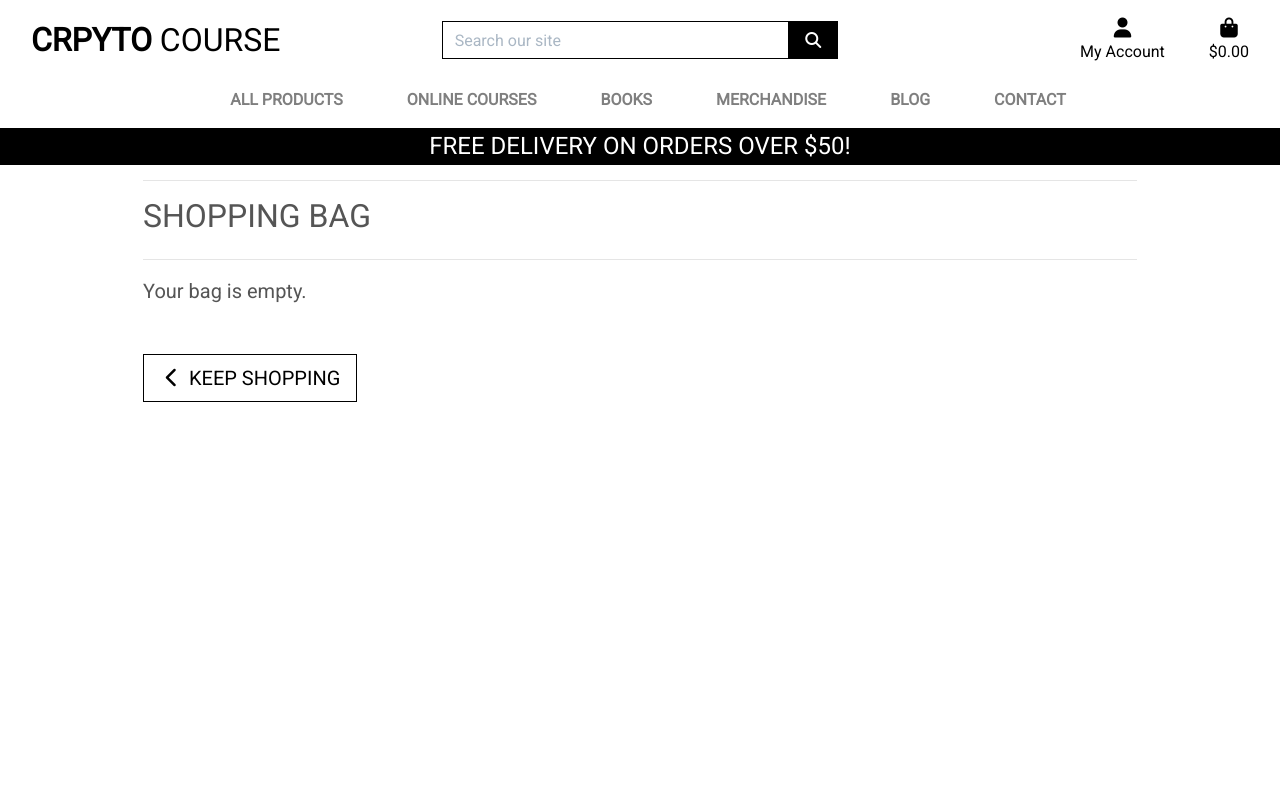
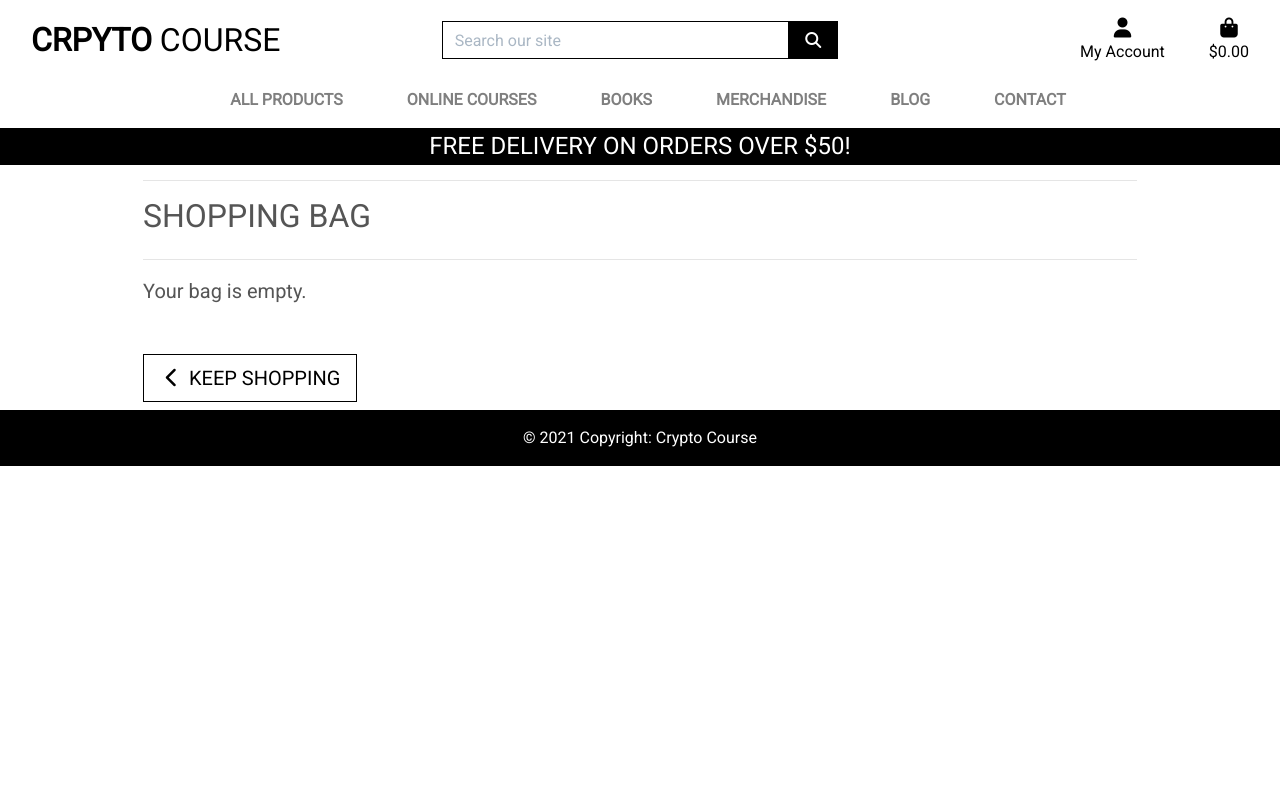
Before and after one commit to tindyc/crypto_course, a Django app: page /bag/ in a window 1280 px wide. Run offline with Django 3.2, Linux system fonts and the light colour scheme; some libraries are stand-ins or nearby versions.

Commit message:
Add footer to base.html

```diff
--- a/static/css/base.css
+++ b/static/css/base.css
@@ -494,25 +494,3 @@ figure .wrap_img {
         font-size: 1em;
     }
 }
-/*--Footer--*/
-footer {
-    right: 0;
-    bottom: 0;
-    -ms-flex-negative: 0;
-    flex-shrink: 0;
-    width: 100%;
-}
-
-.footer-container p {
-    text-align: center;
-}
-
-.social-links li i {
-    justify-items: center;
-}
-
-#social-col {
-    align-content: center;
-    text-align: center;
-    -ms-flex-line-pack: center;
-}
--- a/templates/base.html
+++ b/templates/base.html
@@ -81,7 +81,8 @@
                             {% if request.user.is_authenticated %}
                             {% if request.user.is_superuser %}
                             <a href="{% url 'add_product' %}" class="dropdown-item">Product Management</a>
-                            <a href="{% url 'add_blogpost' %}" class="dropdown-item" aria-label="blog management">Blog Management</a>
+                            <a href="{% url 'add_blogpost' %}" class="dropdown-item" aria-label="blog management">Blog
+                                Management</a>
                             {% endif %}
                             <a href="{% url 'profile' %}" class="dropdown-item">My Profile</a>
                             <a href="{% url 'account_logout' %}" class="dropdown-item">Logout</a>
@@ -150,14 +151,20 @@
 
     {% block content %}
     {% endblock %}
+    <footer class="text-center text-white">
+        <!-- Copyright -->
+        <div class="text-center p-3" style="background-color: black;">
+          © 2021 Copyright:
+          <a class="text-white" href="https://cryptocourse.herokuapp.com/">Crypto Course</a>
+        </div>
+        <!-- Copyright -->
+      </footer>
 
     {% block postloadjs %}
     <script type="text/javascript">
         $('.toast').toast('show');
     </script>
     {% endblock %}
-
-
 </body>
 
 </html>
```
